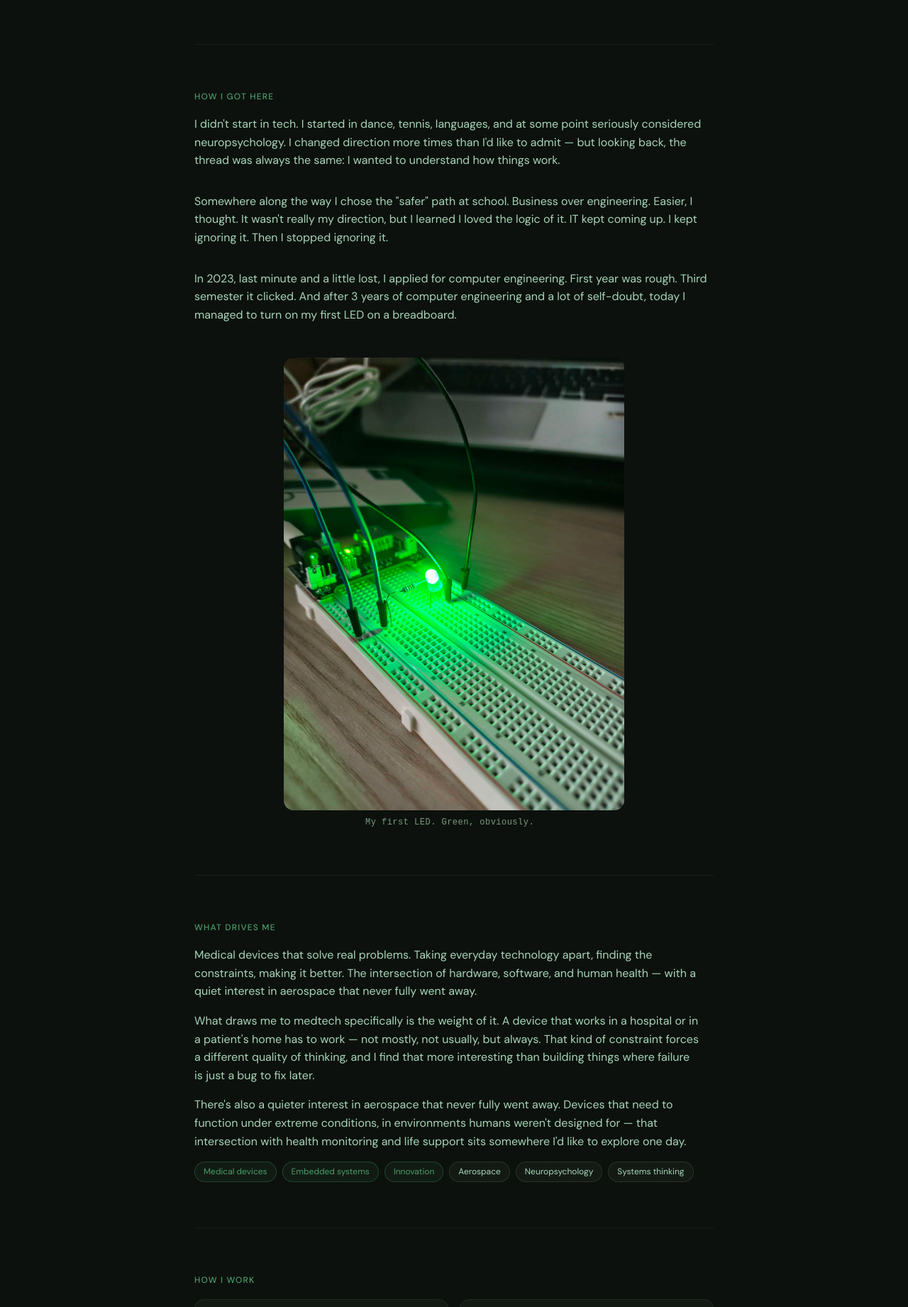
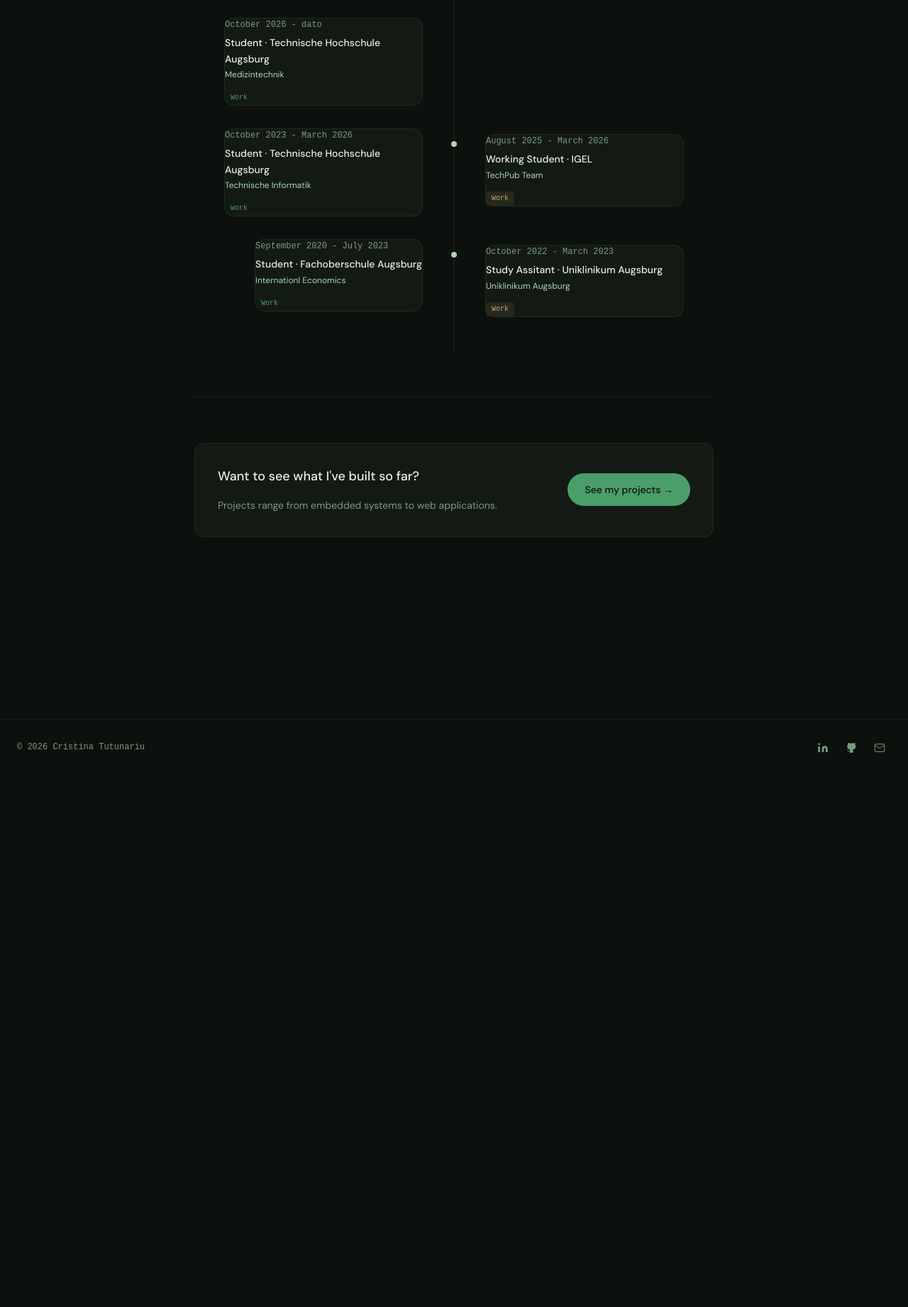
Before and after one commit to ctd08/V2-Portfolio-Website, a Vue app in the folder frontend/: page /career in a window 1280 px wide. Shown: the part 894-2736 px from the top of the page at 71% size. After the commit the page ends 1988 px from the top, so only its background shows below. Built offline with nearby package versions, Linux system fonts and the light colour scheme.

Commit message:
fix: fixed duplicated content

```diff
--- a/frontend/src/views/CareerView.vue
+++ b/frontend/src/views/CareerView.vue
@@ -10,73 +10,6 @@
     <!-- Content -->
     <div class="career-content">
 
-      <!-- Intro -->
-      <section class="career-section">
-        <p class="section-eyebrow">Who I am</p>
-        <h1 class="career-title">
-          I spent most of my childhood<br>
-          wondering how things worked<br>
-          <em>and never asking out loud.</em>
-        </h1>
-      </section>
-
-      <!-- Origin story -->
-      <section class="career-section">
-        <p class="section-eyebrow">How I got here</p>
-        <div class="story">
-          <p>I didn't start in tech. I started in dance, tennis, languages, and at some point seriously considered neuropsychology. I changed direction more times than I'd like to admit — but looking back, the thread was always the same: I wanted to understand how things work.</p>
-          <p>Somewhere along the way I chose the "safer" path at school. Business over engineering. Easier, I thought. It wasn't really my direction, but I learned I loved the logic of it. IT kept coming up. I kept ignoring it. Then I stopped ignoring it.</p>
-          <p>In 2023, last minute and a little lost, I applied for computer engineering. First year was rough. Third semester it clicked. And after 3 years of computer engineering and a lot of self-doubt, today I managed to turn on my first LED on a breadboard.</p>
-        </div>
-
-        <div class="led-wrap">
-          <img :src="ledImg" alt="First LED on a breadboard" class="led-img" />
-          <p class="led-caption">My first LED. Green, obviously.</p>
-        </div>
-      </section>
-
-      <!-- What drives me -->
-      <section class="career-section">
-        <p class="section-eyebrow">What drives me</p>
-        <p class="story-single">Medical devices that solve real problems. Taking everyday technology apart, finding the constraints, making it better. The intersection of hardware, software, and human health — with a quiet interest in aerospace that never fully went away.</p>
-        <p class="story-single">What draws me to medtech specifically is the weight of it. A device that works in a hospital or in a patient's home has to work — not mostly, not usually, but always. That kind of constraint forces a different quality of thinking, and I find that more interesting than building things where failure is just a bug to fix later.</p>
-        <p class="story-single">There's also a quieter interest in aerospace that never fully went away. Devices that need to function under extreme conditions, in environments humans weren't designed for — that intersection with health monitoring and life support sits somewhere I'd like to explore one day.</p>
-        <div class="interest-chips">
-          <span class="chip accent">Medical devices</span>
-          <span class="chip accent">Embedded systems</span>
-          <span class="chip accent">Innovation</span>
-          <span class="chip">Aerospace</span>
-          <span class="chip">Neuropsychology</span>
-          <span class="chip">Systems thinking</span>
-        </div>
-      </section>
-
-      <!-- How I work -->
-      <section class="career-section">
-        <p class="section-eyebrow">How I work</p>
-        <div class="philo-grid">
-          <div class="philo-card">
-            <svg class="philo-icon" width="20" height="20" viewBox="0 0 24 24" fill="none" stroke="currentColor" stroke-width="1.5" stroke-linecap="round" stroke-linejoin="round"><circle cx="12" cy="12" r="3"/><path d="M12 1v4M12 19v4M4.22 4.22l2.83 2.83M16.95 16.95l2.83 2.83M1 12h4M19 12h4M4.22 19.78l2.83-2.83M16.95 7.05l2.83-2.83"/></svg>
-            <h3 class="philo-title">Quality over quantity</h3>
-            <p class="philo-desc">I take my time understanding things deeply before moving forward.</p>
-          </div>
-          <div class="philo-card">
-            <svg class="philo-icon" width="20" height="20" viewBox="0 0 24 24" fill="none" stroke="currentColor" stroke-width="1.5" stroke-linecap="round" stroke-linejoin="round"><path d="M12 2L2 7l10 5 10-5-10-5zM2 17l10 5 10-5M2 12l10 5 10-5"/></svg>
-            <h3 class="philo-title">Purpose over obligation</h3>
-            <p class="philo-desc">I don't work for the sake of working. Something needs to be better than it is.</p>
-          </div>
-          <div class="philo-card">
-            <svg class="philo-icon" width="20" height="20" viewBox="0 0 24 24" fill="none" stroke="currentColor" stroke-width="1.5" stroke-linecap="round" stroke-linejoin="round"><rect x="3" y="3" width="7" height="7"/><rect x="14" y="3" width="7" height="7"/><rect x="3" y="14" width="7" height="7"/><rect x="14" y="14" width="7" height="7"/></svg>
-            <h3 class="philo-title">Structure enables freedom</h3>
-            <p class="philo-desc">I believe in systems and process — not as constraints, but as foundations.</p>
-          </div>
-          <div class="philo-card">
-            <svg class="philo-icon" width="20" height="20" viewBox="0 0 24 24" fill="none" stroke="currentColor" stroke-width="1.5" stroke-linecap="round" stroke-linejoin="round"><path d="M17 21v-2a4 4 0 0 0-4-4H5a4 4 0 0 0-4 4v2"/><circle cx="9" cy="7" r="4"/><path d="M23 21v-2a4 4 0 0 0-3-3.87"/><path d="M16 3.13a4 4 0 0 1 0 7.75"/></svg>
-            <h3 class="philo-title">Small and trusted</h3>
-            <p class="philo-desc">I work best alone or with someone I trust. Depth over breadth.</p>
-          </div>
-        </div>
-      </section>
 
       <!-- Timeline -->
       <section class="career-section">
@@ -267,28 +200,6 @@ onUnmounted(() => {
 }
 .career-title em { font-style: italic; color: var(--accent-primary); }
 
-/* ── Story ── */
-.story { display: flex; flex-direction: column; gap: var(--space-4); margin-bottom: var(--space-12); }
-.story p { font-size: var(--text-base); color: var(--text-secondary); line-height: var(--leading-normal); max-width: 100%; }
-.story-single { font-size: var(--text-base); color: var(--text-secondary); line-height: var(--leading-normal); margin-bottom: var(--space-4); }
-
-/* ── LED ── */
-.led-wrap { max-width: 480px; margin: 0 auto; }
-.led-img { width: 100%; border-radius: var(--radius-lg); display: block; margin-bottom: var(--space-2); }
-.led-caption { font-size: var(--text-xs); color: var(--text-muted); font-family: var(--font-mono); letter-spacing: 0.04em; text-align: center; }
-
-/* ── Chips ── */
-.interest-chips { display: flex; flex-wrap: wrap; gap: var(--space-2); }
-.chip { display: inline-block; font-size: var(--text-xs); padding: var(--space-1) var(--space-3); border-radius: var(--radius-pill); border: 1px solid var(--border-default); color: var(--text-secondary); background: var(--bg-secondary); }
-.chip.accent { border-color: rgba(74,158,106,0.3); color: var(--accent-primary); background: rgba(74,158,106,0.08); }
-
-/* ── Philosophy ── */
-.philo-grid { display: grid; grid-template-columns: repeat(2, 1fr); gap: var(--space-4); }
-.philo-card { padding: var(--space-6); border-radius: var(--radius-lg); border: 1px solid var(--border-subtle); background: var(--bg-secondary); transition: border-color var(--transition-fast), background var(--transition-fast); }
-.philo-card:hover { border-color: var(--accent-primary); background: var(--bg-surface); }
-.philo-icon { color: var(--accent-primary); margin-bottom: var(--space-3); display: block; }
-.philo-title { font-size: var(--text-base); font-weight: 500; color: var(--text-primary); margin-bottom: var(--space-2); }
-.philo-desc { font-size: var(--text-sm); color: var(--text-muted); line-height: var(--leading-normal); max-width: 100%; }
 
 /* ── Legend ── */
 .legend { display: flex; gap: var(--space-6); margin-bottom: var(--space-8); flex-wrap: wrap; }
```
